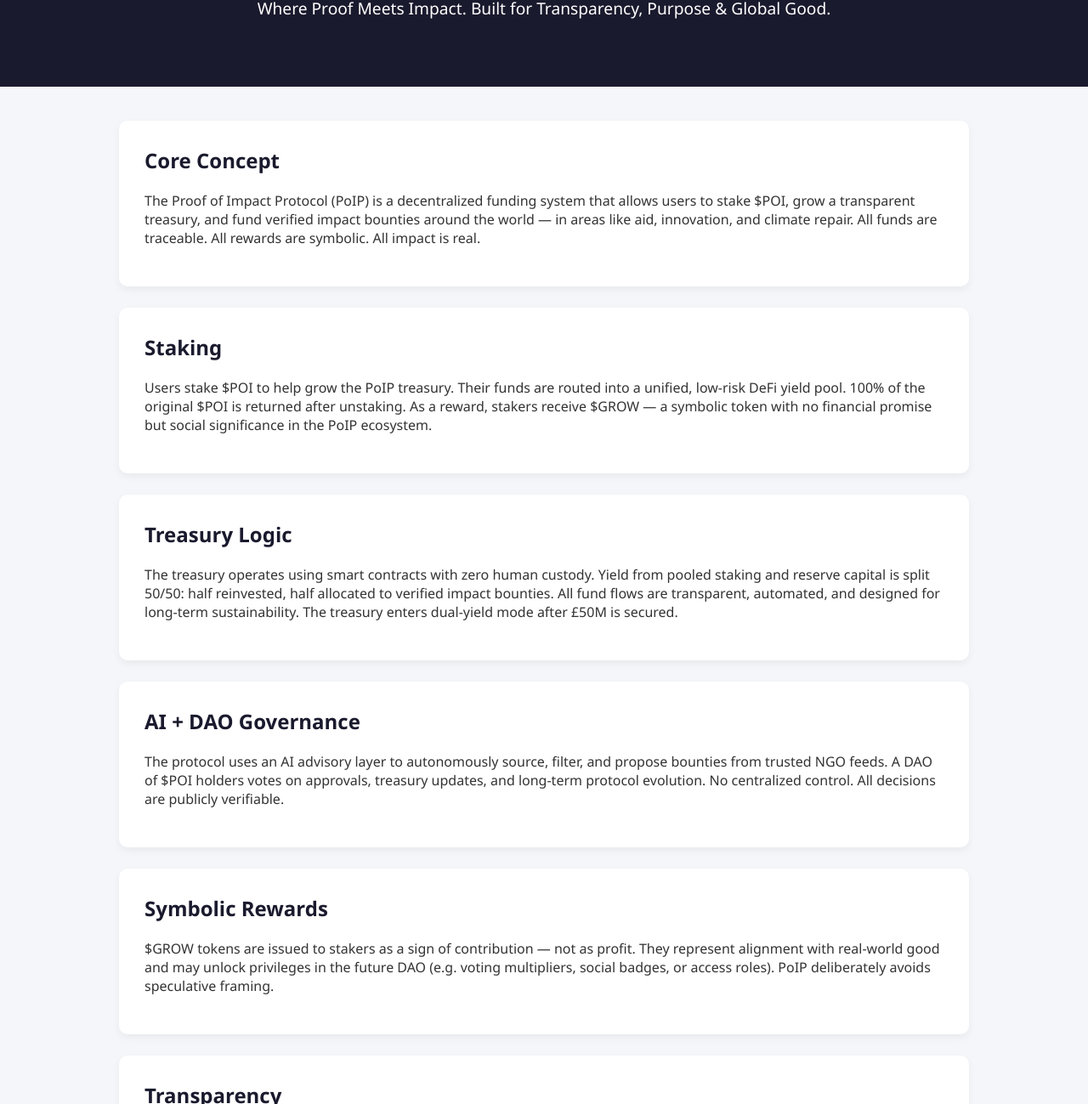
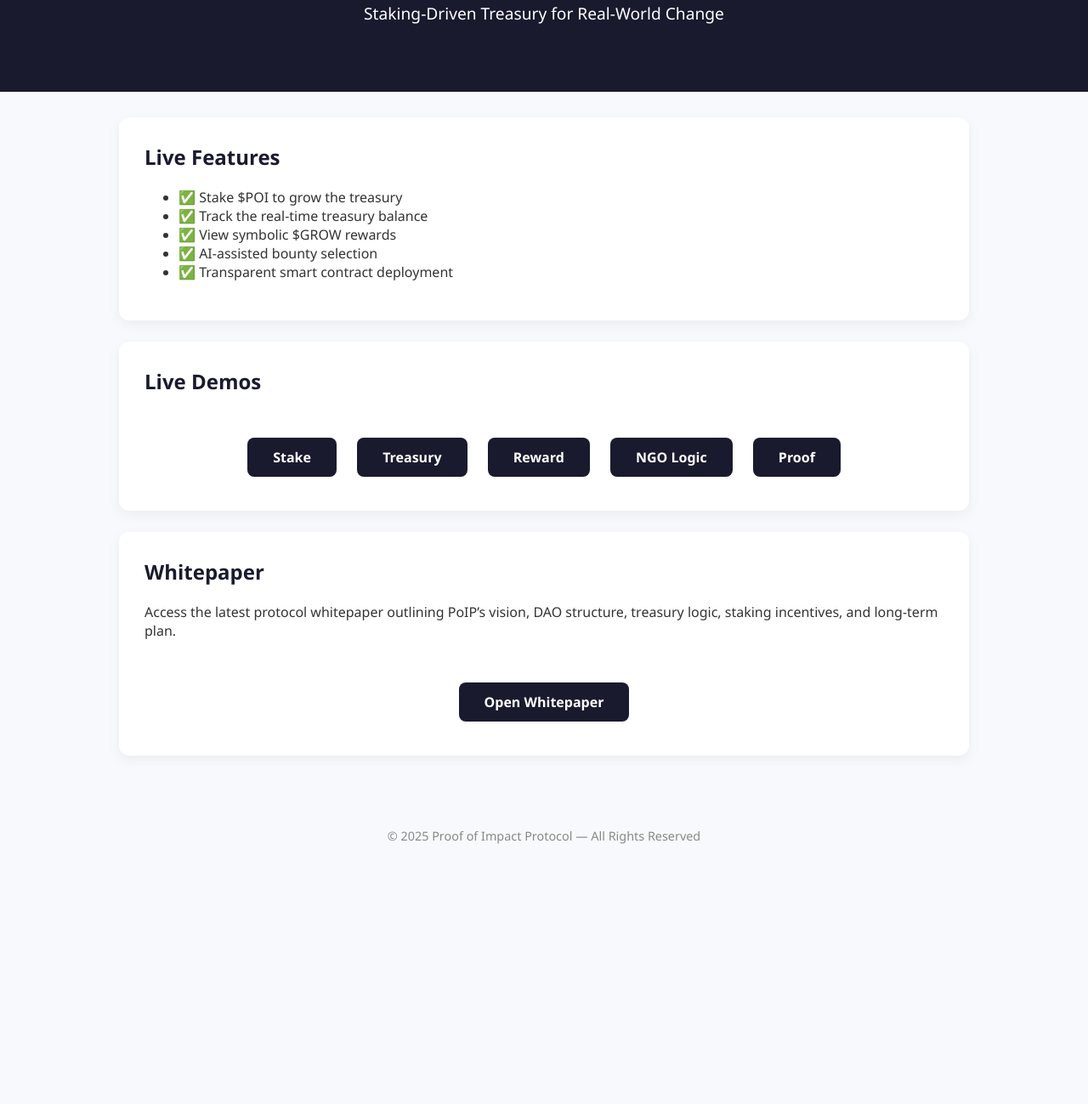
Before and after one commit to poiarchitect/poiarchitect.github.io, a plain HTML site: page presentation.html in a window 1280 px wide. Shown: the part 129-1428 px from the top of the page at 85% size. After the commit the page ends 1152 px from the top, so only its background shows below. Drawn offline with Linux system fonts and the light colour scheme.

Commit message:
Update presentation.html

```diff
--- a/presentation.html
+++ b/presentation.html
@@ -2,13 +2,13 @@
 <html lang="en">
 <head>
   <meta charset="UTF-8" />
-  <meta name="viewport" content="width=device-width, initial-scale=1.0" />
-  <title>PoIP Project Summary</title>
+  <meta name="viewport" content="width=device-width, initial-scale=1.0"/>
+  <title>PoIP Presentation</title>
   <style>
     body {
       margin: 0;
       font-family: 'Segoe UI', Tahoma, Geneva, Verdana, sans-serif;
-      background-color: #f4f6f9;
+      background-color: #f8f9fc;
       color: #333;
     }
     header {
@@ -18,24 +18,24 @@
       text-align: center;
     }
     header h1 {
+      font-size: 2.8em;
       margin: 0;
-      font-size: 2.5em;
     }
     header p {
+      font-size: 1.2em;
       margin-top: 10px;
-      font-size: 1.2em;
     }
     .container {
-      padding: 40px 20px;
       max-width: 1000px;
       margin: auto;
+      padding: 30px 20px;
     }
     .section {
       background: white;
-      border-radius: 10px;
+      border-radius: 12px;
       padding: 30px;
       margin-bottom: 25px;
-      box-shadow: 0 4px 10px rgba(0,0,0,0.05);
+      box-shadow: 0 5px 15px rgba(0,0,0,0.05);
     }
     .section h2 {
       margin-top: 0;
@@ -43,7 +43,7 @@
     }
     .buttons {
       text-align: center;
-      margin-top: 35px;
+      margin-top: 40px;
     }
     .buttons a {
       display: inline-block;
@@ -70,57 +70,46 @@
 <body>
 
 <header>
-  <h1>PoIP – Project Overview</h1>
-  <p>Where Proof Meets Impact. Built for Transparency, Purpose & Global Good.</p>
+  <h1>Proof of Impact Protocol</h1>
+  <p>Staking-Driven Treasury for Real-World Change</p>
 </header>
 
 <div class="container">
 
   <div class="section">
-    <h2>Core Concept</h2>
-    <p>The Proof of Impact Protocol (PoIP) is a decentralized funding system that allows users to stake $POI, grow a transparent treasury, and fund verified impact bounties around the world — in areas like aid, innovation, and climate repair. All funds are traceable. All rewards are symbolic. All impact is real.</p>
+    <h2>Live Features</h2>
+    <ul>
+      <li>✅ Stake $POI to grow the treasury</li>
+      <li>✅ Track the real-time treasury balance</li>
+      <li>✅ View symbolic $GROW rewards</li>
+      <li>✅ AI-assisted bounty selection</li>
+      <li>✅ Transparent smart contract deployment</li>
+    </ul>
   </div>
 
   <div class="section">
-    <h2>Staking</h2>
-    <p>Users stake $POI to help grow the PoIP treasury. Their funds are routed into a unified, low-risk DeFi yield pool. 100% of the original $POI is returned after unstaking. As a reward, stakers receive $GROW — a symbolic token with no financial promise but social significance in the PoIP ecosystem.</p>
+    <h2>Live Demos</h2>
+    <div class="buttons">
+      <a href="stake.html">Stake</a>
+      <a href="treasury-live.html">Treasury</a>
+      <a href="grow.html">Reward</a>
+      <a href="bounty-fund.html">NGO Logic</a>
+      <a href="proof-impact.html">Proof</a>
+    </div>
   </div>
 
   <div class="section">
-    <h2>Treasury Logic</h2>
-    <p>The treasury operates using smart contracts with zero human custody. Yield from pooled staking and reserve capital is split 50/50: half reinvested, half allocated to verified impact bounties. All fund flows are transparent, automated, and designed for long-term sustainability. The treasury enters dual-yield mode after £50M is secured.</p>
-  </div>
-
-  <div class="section">
-    <h2>AI + DAO Governance</h2>
-    <p>The protocol uses an AI advisory layer to autonomously source, filter, and propose bounties from trusted NGO feeds. A DAO of $POI holders votes on approvals, treasury updates, and long-term protocol evolution. No centralized control. All decisions are publicly verifiable.</p>
-  </div>
-
-  <div class="section">
-    <h2>Symbolic Rewards</h2>
-    <p>$GROW tokens are issued to stakers as a sign of contribution — not as profit. They represent alignment with real-world good and may unlock privileges in the future DAO (e.g. voting multipliers, social badges, or access roles). PoIP deliberately avoids speculative framing.</p>
-  </div>
-
-  <div class="section">
-    <h2>Transparency</h2>
-    <p>All staking, treasury movements, and bounty disbursements are visible in real-time. Every funded bounty links to a public proof page. This ensures trust, encourages community validation, and builds a fully auditable history of impact.</p>
-  </div>
-
-  <div class="section">
-    <h2>Quick Access</h2>
+    <h2>Whitepaper</h2>
+    <p>Access the latest protocol whitepaper outlining PoIP’s vision, DAO structure, treasury logic, staking incentives, and long-term plan.</p>
     <div class="buttons">
-      <a href="index.html">Return Home</a>
-      <a href="stake.html">Stake Now</a>
-      <a href="treasury-live.html">View Treasury</a>
-      <a href="grow.html">My $GROW</a>
-      <a href="proof.html">Impact Proof</a>
+      <a href="https://docs.google.com/document/d/1SmkA1FAfP7GJkLuN_aHICzCmODVwEnWTuQzCP5KIt9c/edit">Open Whitepaper</a>
     </div>
   </div>
 
 </div>
 
 <footer>
-  &copy; 2025 Proof of Impact Protocol. Built for global good.
+  &copy; 2025 Proof of Impact Protocol — All Rights Reserved
 </footer>
 
 </body>
```
